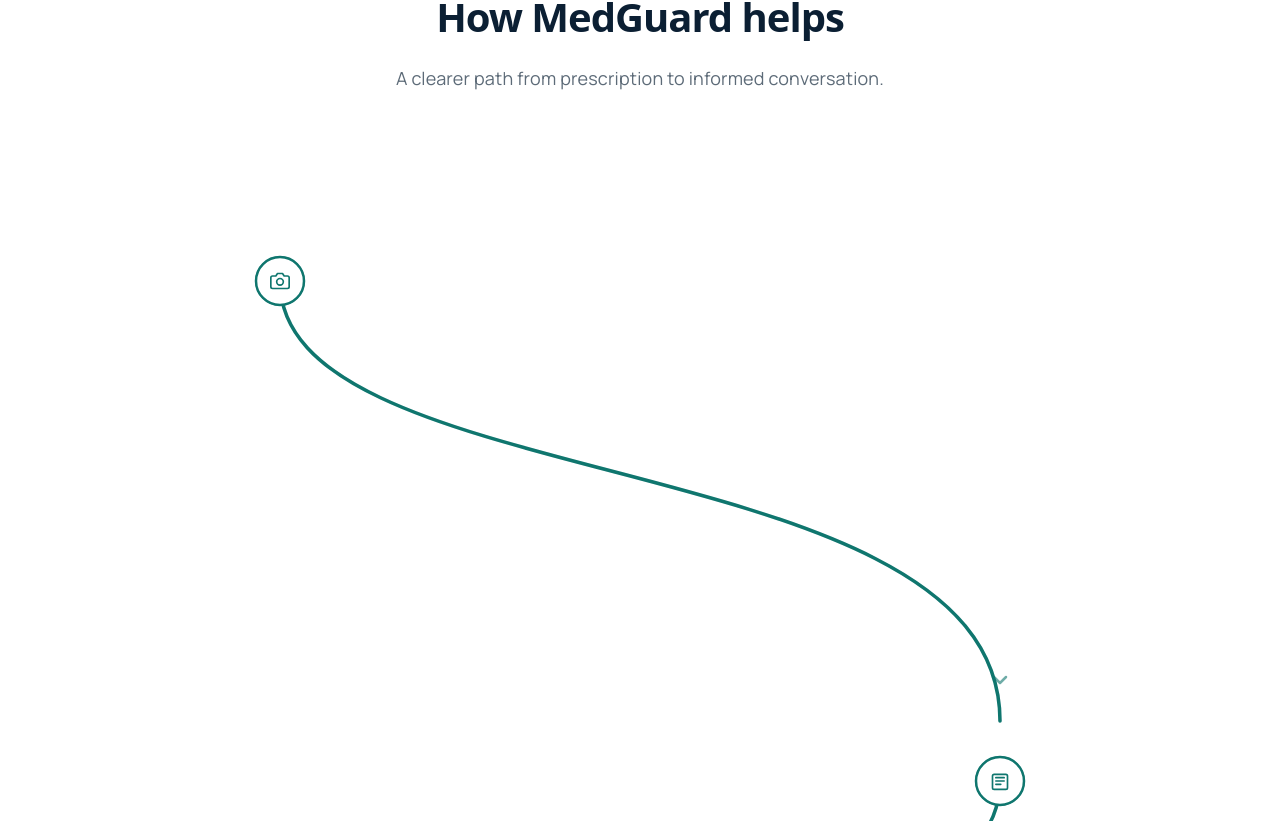
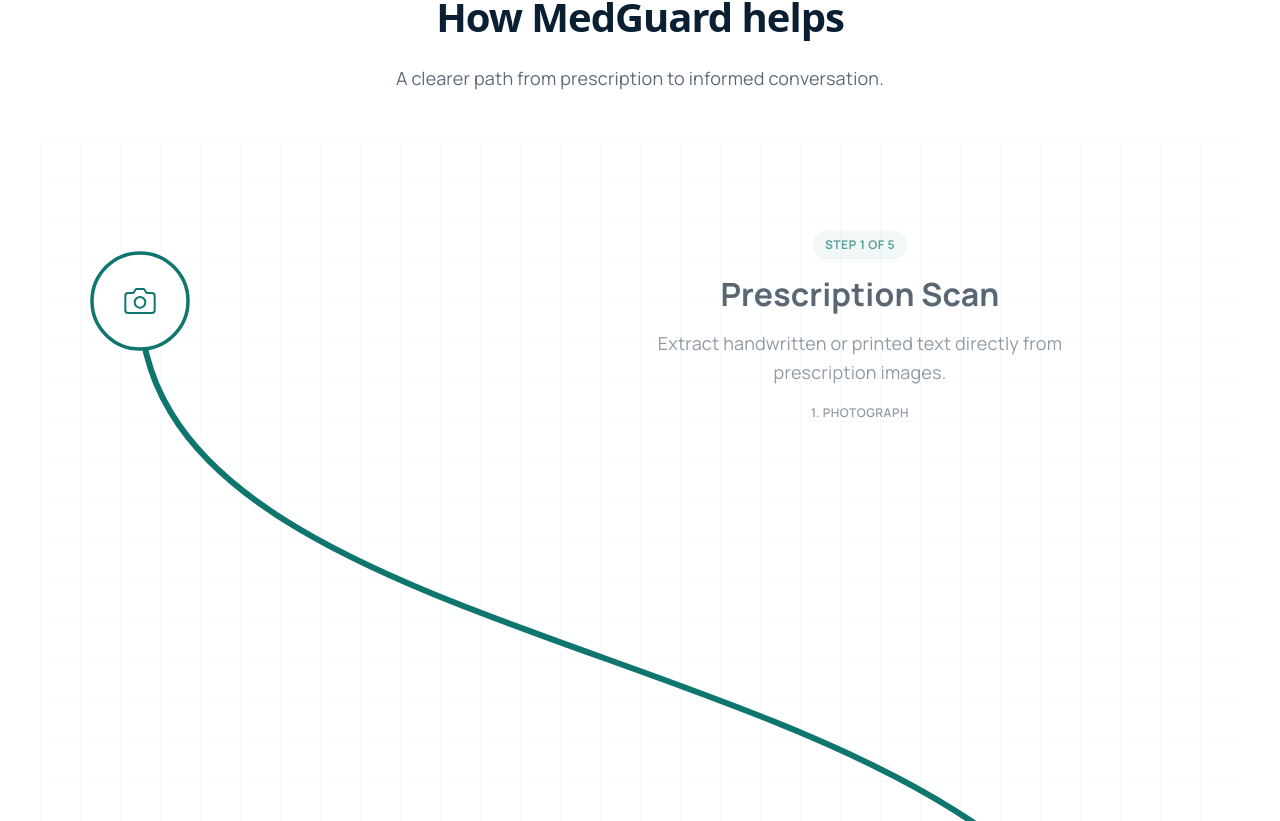
Before and after one commit to Sarveshero3/MedGuard, a React (Vite) app in the folder frontend/: page / in a window 1280 px wide. Shown: the part 5339-6160 px from the top of the page. Built offline with nearby package versions, Linux system fonts and the light colour scheme; no server answers.

Commit message:
feat: full-screen isolated steps (100vh), large flush nodes, restored visible marker, borderless text, track termination at step 5, graph-paper grid background, remove 'See how MedGuard works' CTA. Update docs.

```diff
--- a/frontend/src/components/MedGuardFlowchart.css
+++ b/frontend/src/components/MedGuardFlowchart.css
@@ -1,41 +1,39 @@
 /* ==========================================================================
-   MedGuardFlowchart — Vertical Scroll-Scrubbed Winding Path Overhaul Styles
+   MedGuardFlowchart — Overhauled Full-Screen Isolated Vertical Stepper
    ========================================================================== */
 
 .mg-flow-v {
   position: relative;
   width: 100%;
-  margin: 0 auto;
-  padding: 80px 0;
-  transition: background 0.3s ease;
+  transition: background-color 0.4s ease;
   overflow: hidden;
+  /* Double background layer: graph paper grid + dynamic tint transition */
+  background-image:
+    linear-gradient(rgba(15, 118, 110, 0.03) 1px, transparent 1px),
+    linear-gradient(90deg, rgba(15, 118, 110, 0.03) 1px, transparent 1px);
+  background-size: 40px 40px;
 }
 
 .mg-flow-v__timeline {
-  max-width: 960px;
-  margin: 0 auto;
+  width: 100%;
   position: relative;
-  display: flex;
-  flex-direction: column;
-  gap: 0;
 }
 
 .mg-flow-v__step {
   position: relative;
   width: 100%;
-  height: 500px; /* fixed height per segment for exact coordination */
-  overflow: visible;
+  height: 100vh; /* Full screen isolation */
+  min-height: 100vh;
+  overflow: hidden; /* No neighboring step elements bleed into view */
 }
 
-/* SVG Winding Path Layer */
+/* Full screen SVG coordinates layer */
 .mg-flow-v__svg-layer {
   position: absolute;
   top: 0;
-  left: 50%;
-  transform: translateX(-50%);
+  left: 0;
   width: 100%;
-  max-width: 960px;
-  height: 500px;
+  height: 100%;
   pointer-events: none;
   z-index: 1;
 }
@@ -43,28 +41,27 @@
 .mg-flow-v__step-svg {
   width: 100%;
   height: 100%;
-  overflow: visible;
   display: block;
 }
 
-/* Active path trace animates on scroll */
+/* Winding S-curve trail animation */
 .mg-flow-v__path-active {
   transition: stroke-dashoffset 0.05s linear;
 }
 
-/* Pulse animation on active node circle */
+/* Node pulse glow animation scaled up */
 .mg-flow-v__node-pulse {
-  animation: mg-pulse-ring-v 2s cubic-bezier(0.25, 0, 0, 1) infinite;
+  animation: mg-pulse-ring-v2 2.2s cubic-bezier(0.25, 0, 0, 1) infinite;
   transform-origin: center;
 }
 
-@keyframes mg-pulse-ring-v {
+@keyframes mg-pulse-ring-v2 {
   0% {
-    r: 24px;
+    r: 48px;
     opacity: 0.8;
   }
   100% {
-    r: 38px;
+    r: 76px;
     opacity: 0;
   }
 }
@@ -82,17 +79,17 @@
   color: var(--mg-accent);
 }
 
-/* Short traveling marker dot flourish */
+/* Travel marker dot flourish */
 .mg-flow-v__travel-dot {
-  filter: drop-shadow(0 2px 6px rgba(15, 118, 110, 0.4));
+  filter: drop-shadow(0 4px 10px rgba(15, 118, 110, 0.4));
 }
 
-/* Continuation chevron cue */
+/* Bounce animation on continuation chevron */
 .mg-flow-v__cue-chevron {
-  animation: mg-cue-bounce 1.5s ease-in-out infinite;
+  animation: mg-chevron-bounce 1.6s ease-in-out infinite;
 }
 
-@keyframes mg-cue-bounce {
+@keyframes mg-chevron-bounce {
   0%, 100% {
     transform: translateY(0);
     opacity: 0.6;
@@ -103,64 +100,65 @@
   }
 }
 
-/* Description Card Layer (Top-anchored next to node) */
+/* Description Card Layer (Top-anchored next to node, rendered directly on page) */
 .mg-flow-v__card-wrapper {
   position: absolute;
-  top: 24px; /* anchors card at same height as node (y=60 center of circle) */
-  width: 320px;
+  top: 100px; /* Aligns vertically with the node center (y=160) */
+  width: 440px; /* Expanded text block width for generous readability */
   z-index: 10;
   pointer-events: none;
   transition: opacity 0.25s linear, transform 0.25s cubic-bezier(0.16, 1, 0.3, 1), visibility 0.25s;
 }
 
-/* Position cards on opposite side of nodes */
+/* Position cards on opposite side of screen edges */
 .mg-flow-v__card-wrapper--right {
-  left: 480px; /* Right column of centered 960px container */
+  left: 50%;
 }
 
 .mg-flow-v__card-wrapper--left {
-  right: 480px; /* Left column of centered 960px container */
+  right: 50%;
 }
 
 .mg-flow-v__card-inner {
-  background: var(--mg-white);
-  border: 1px solid var(--mg-border);
-  border-radius: 20px;
-  padding: 24px;
-  box-shadow: 0 10px 30px rgba(11, 31, 51, 0.04);
+  /* Rendered directly on page - no borders, box, or backgrounds */
+  background: transparent;
+  border: none;
+  padding: 0;
+  box-shadow: none;
   pointer-events: auto;
 }
 
 .mg-flow-v__card-badge {
   display: inline-block;
-  font-size: 11px;
+  font-size: 12px;
   font-weight: 700;
   color: var(--mg-accent);
   background: rgba(15, 118, 110, 0.08);
-  padding: 4px 10px;
+  padding: 5px 12px;
   border-radius: 9999px;
   letter-spacing: 0.5px;
   text-transform: uppercase;
-  margin-bottom: 12px;
+  margin-bottom: 16px;
 }
 
 .mg-flow-v__card-title {
-  font-size: 18px;
+  font-size: 32px; /* Prominent headline text */
   font-weight: 700;
   color: var(--mg-ink);
-  margin: 0 0 8px;
+  margin: 0 0 16px;
+  line-height: 1.2;
 }
 
 .mg-flow-v__card-desc {
-  font-size: 14px;
+  font-size: 18px; /* Prominent body copy */
   color: var(--mg-muted);
-  line-height: 1.5;
-  margin: 0 0 12px;
+  line-height: 1.6;
+  margin: 0 0 16px;
 }
 
 .mg-flow-v__card-label {
   display: block;
-  font-size: 11px;
+  font-size: 12px;
   font-weight: 600;
   color: var(--mg-muted);
   text-transform: uppercase;
@@ -169,30 +167,25 @@
 
 /* ==========================================================================
    Mobile/Tablet responsive overrides
-   ========================================================================= */
+   ========================================================================== */
 
 @media (max-width: 992px) {
-  .mg-flow-v__timeline {
-    padding: 0 24px;
-  }
-
-  .mg-flow-v__card-wrapper--right {
-    left: 450px;
-  }
-
-  .mg-flow-v__card-wrapper--left {
-    right: 450px;
+  .mg-flow-v__card-wrapper {
+    width: 380px;
   }
 }
 
 @media (max-width: 768px) {
   .mg-flow-v {
     padding: 40px 0;
+    background-size: 30px 30px;
   }
 
   .mg-flow-v__step {
     height: auto;
-    margin-bottom: 32px;
+    min-height: auto;
+    margin-bottom: 40px;
+    padding: 0 24px;
   }
 
   .mg-flow-v__step:last-child {
@@ -200,7 +193,7 @@
   }
 
   .mg-flow-v__svg-layer {
-    display: none; /* Disable SVG curves on mobile to avoid layout breaking and jank */
+    display: none; /* Hide SVG coordinates entirely on mobile */
   }
 
   .mg-flow-v__card-wrapper {
@@ -215,7 +208,12 @@
     pointer-events: auto;
   }
 
-  .mg-flow-v__card-inner {
-    box-shadow: 0 4px 12px rgba(11, 31, 51, 0.03);
+  .mg-flow-v__card-title {
+    font-size: 24px;
+    margin-bottom: 12px;
+  }
+
+  .mg-flow-v__card-desc {
+    font-size: 15px;
   }
 }
--- a/frontend/src/components/MedGuardFlowchart.jsx
+++ b/frontend/src/components/MedGuardFlowchart.jsx
@@ -10,7 +10,7 @@
     title: 'Prescription Scan',
     desc: 'Extract handwritten or printed text directly from prescription images.',
     icon: (
-      <svg width="20" height="20" viewBox="0 0 24 24" fill="none" stroke="currentColor" strokeWidth="2" strokeLinecap="round" strokeLinejoin="round">
+      <svg width="32" height="32" viewBox="0 0 24 24" fill="none" stroke="currentColor" strokeWidth="1.5" strokeLinecap="round" strokeLinejoin="round">
         <path d="M23 19a2 2 0 0 1-2 2H3a2 2 0 0 1-2-2V8a2 2 0 0 1 2-2h4l2-3h6l2 3h4a2 2 0 0 1 2 2z" />
         <circle cx="12" cy="13" r="4" />
       </svg>
@@ -22,7 +22,7 @@
     title: 'OCR Extraction',
     desc: 'Parse medicine names, dosages, and frequencies into tabular data.',
     icon: (
-      <svg width="20" height="20" viewBox="0 0 24 24" fill="none" stroke="currentColor" strokeWidth="2" strokeLinecap="round" strokeLinejoin="round">
+      <svg width="32" height="32" viewBox="0 0 24 24" fill="none" stroke="currentColor" strokeWidth="1.5" strokeLinecap="round" strokeLinejoin="round">
         <rect x="3" y="4" width="18" height="18" rx="2" />
         <path d="M7 8h10M7 12h10M7 16h6" />
       </svg>
@@ -34,7 +34,7 @@
     title: 'Generic Resolution',
     desc: 'Map brand names to generic molecule equivalents automatically.',
     icon: (
-      <svg width="20" height="20" viewBox="0 0 24 24" fill="none" stroke="currentColor" strokeWidth="2" strokeLinecap="round" strokeLinejoin="round">
+      <svg width="32" height="32" viewBox="0 0 24 24" fill="none" stroke="currentColor" strokeWidth="1.5" strokeLinecap="round" strokeLinejoin="round">
         <path d="m10.5 20.5 10-10a4.95 4.95 0 1 0-7-7l-10 10a4.95 4.95 0 1 0 7 7Z" />
         <path d="m8.5 8.5 7 7" />
       </svg>
@@ -46,7 +46,7 @@
     title: 'Safety Check',
     desc: 'Verify cross-interactions deterministically using safety logic.',
     icon: (
-      <svg width="20" height="20" viewBox="0 0 24 24" fill="none" stroke="currentColor" strokeWidth="2" strokeLinecap="round" strokeLinejoin="round">
+      <svg width="32" height="32" viewBox="0 0 24 24" fill="none" stroke="currentColor" strokeWidth="1.5" strokeLinecap="round" strokeLinejoin="round">
         <path d="M12 22s8-4 8-10V5l-8-3-8 3v7c0 6 8 10 8 10z" />
       </svg>
     ),
@@ -57,7 +57,7 @@
     title: 'Visit Brief',
     desc: 'Generate preparation guides and structured questions for doctor appointments.',
     icon: (
-      <svg width="20" height="20" viewBox="0 0 24 24" fill="none" stroke="currentColor" strokeWidth="2" strokeLinecap="round" strokeLinejoin="round">
+      <svg width="32" height="32" viewBox="0 0 24 24" fill="none" stroke="currentColor" strokeWidth="1.5" strokeLinecap="round" strokeLinejoin="round">
         <path d="M14 2H6a2 2 0 0 0-2 2v16a2 2 0 0 0 2 2h12a2 2 0 0 0 2-2V8z" />
         <path d="M14 2v6h6M16 13H8M16 17H8M10 9H8" />
       </svg>
@@ -90,24 +90,18 @@
   // State to track current active step
   const [activeStep, setActiveStep] = useState(0);
 
-  // Smoothly transform background gradient between light teal and pure white based on scroll
-  const background = useTransform(
+  // Smoothly transform background color between light teal and pure white based on scroll
+  const backgroundColor = useTransform(
     scrollYProgress,
     [0, 0.25, 0.5, 0.75, 1.0],
-    [
-      'radial-gradient(120% 120% at 50% 10%, #ffffff 0%, #f4fbfb 50%, #e6f2f2 100%)',
-      'radial-gradient(120% 120% at 50% 10%, #e6f2f2 0%, #f4fbfb 50%, #ffffff 100%)',
-      'radial-gradient(120% 120% at 50% 10%, #ffffff 0%, #f0f7f7 50%, #e6f2f2 100%)',
-      'radial-gradient(120% 120% at 50% 10%, #e6f2f2 0%, #ffffff 50%, #f4fbfb 100%)',
-      'radial-gradient(120% 120% at 50% 10%, #f4fbfb 0%, #f0f7f7 50%, #ffffff 100%)'
-    ]
+    ['#ffffff', '#f0f9f9', '#e6f4f4', '#f4fbfb', '#ffffff']
   );
 
   return (
     <div
       ref={containerRef}
       className="mg-flow-v"
-      style={{ background }}
+      style={{ backgroundColor }}
     >
       <div className="mg-flow-v__timeline">
         {FLOW_STEPS.map((step, idx) => (
@@ -133,20 +127,37 @@
   const pathRef = useRef(null);
   const [pathLen, setPathLen] = useState(0);
 
+  // Get screen size dynamically to scale path overlay exactly
+  const [dimensions, setDimensions] = useState({ width: 1200, height: 800 });
+
+  useEffect(() => {
+    const handleResize = () => {
+      if (sectionRef.current) {
+        setDimensions({
+          width: sectionRef.current.clientWidth,
+          height: sectionRef.current.clientHeight,
+        });
+      }
+    };
+    handleResize();
+    window.addEventListener('resize', handleResize);
+    return () => window.removeEventListener('resize', handleResize);
+  }, []);
+
   // States driven by local scroll to control carousel card and travel marker
   const [cardOpacity, setCardOpacity] = useState(0);
   const [cardTranslateY, setCardTranslateY] = useState(40);
   const [markerPos, setMarkerPos] = useState({ x: 0, y: 0 });
   const [showMarker, setShowMarker] = useState(false);
 
-  // Measure SVG path length on mount
+  // Measure SVG path length on coordinate changes
   useEffect(() => {
     if (pathRef.current) {
       setPathLen(pathRef.current.getTotalLength());
     }
-  }, []);
+  }, [dimensions]);
 
-  // Track scroll of this step section
+  // Track scroll of this step section (Full viewport height 100vh)
   const { scrollYProgress } = useScroll({
     target: sectionRef,
     offset: ['start center', 'end center'],
@@ -193,21 +204,22 @@
   });
 
   // Calculate coordinates based on strictly alternating side layout:
-  // Node coordinates inside the 960x500 viewBox
+  // Node coordinates inside the dynamic pixel coordinate space
   const isLeft = index % 2 === 0;
-  const nodeX = isLeft ? 120 : 840;
-  const nodeY = 60;
+
+  // Large prominent node offsets flush against screen margins
+  const nodeX = isLeft ? 100 : dimensions.width - 100;
+  const nodeY = 160;
 
   // Next node coordinates (opposite side, top of next section / bottom of current section)
-  const nextX = isLeft ? 840 : 120;
-  const nextY = 500;
+  const nextX = isLeft ? dimensions.width - 100 : 100;
+  const nextY = dimensions.height + 160;
 
-  // Large, dramatic sweeping curve: S-curve using cubic bezier control points
+  // Winding curves: Path terminates completely at Step 5 node
   const pathD = isLast
-    ? `M ${nodeX} ${nodeY} L ${nodeX} 200` // Final step path ends shortly
-    : `M ${nodeX} ${nodeY} C ${nodeX} 280, ${nextX} 220, ${nextX} ${nextY}`;
+    ? ''
+    : `M ${nodeX} ${nodeY} C ${nodeX} ${dimensions.height * 0.5 + 160}, ${nextX} ${dimensions.height * 0.4 + 160}, ${nextX} ${nextY}`;
 
-  // active path trace driven by scroll progress
   const dashOffset = isCompleted ? 0 : (1 - scrollYProgress.get()) * pathLen;
 
   return (
@@ -215,43 +227,48 @@
       {/* SVG Path & Node Layer */}
       <div className="mg-flow-v__svg-layer">
         <svg
-          viewBox="0 0 960 500"
+          width="100%"
+          height="100%"
           className="mg-flow-v__step-svg"
-          preserveAspectRatio="xMidYMid meet"
+          style={{ overflow: 'visible' }}
         >
           {/* Background winding path (faint) */}
+          {pathD && (
             <path
               d={pathD}
               fill="none"
-            stroke="rgba(226, 232, 240, 0.7)"
-            strokeWidth="3.5"
+              stroke="rgba(226, 232, 240, 0.8)"
+              strokeWidth="6"
               strokeLinecap="round"
             />
+          )}
 
           {/* Active path trail (colored, stays filled if completed) */}
+          {pathD && (
             <path
               ref={pathRef}
               d={pathD}
               fill="none"
               stroke="var(--mg-accent)"
-            strokeWidth="3.5"
+              strokeWidth="6"
               strokeLinecap="round"
               strokeDasharray={pathLen || 1}
               strokeDashoffset={isCompleted ? 0 : dashOffset}
               className="mg-flow-v__path-active"
             />
+          )}
 
-          {/* Node SVG Group (anchored perfectly at start coordinates) */}
+          {/* Node SVG Group (large and prominent node circles) */}
           <g>
-            {/* Glowing ring if active */}
+            {/* Pulsing glow outer ring if active */}
             {activeStep >= index && (
               <circle
                 cx={nodeX}
                 cy={nodeY}
-                r="30"
+                r="64"
                 fill="none"
                 stroke="var(--mg-accent)"
-                strokeWidth="1.5"
+                strokeWidth="2"
                 className="mg-flow-v__node-pulse"
               />
             )}
@@ -259,15 +276,15 @@
             <circle
               cx={nodeX}
               cy={nodeY}
-              r="24"
+              r="48"
               fill="var(--mg-white)"
               stroke={activeStep >= index ? 'var(--mg-accent)' : 'rgba(226, 232, 240, 0.8)'}
-              strokeWidth="2.5"
+              strokeWidth="3.5"
               className="mg-flow-v__node-circle"
             />
             {/* Embedded step icon */}
             <g
-              transform={`translate(${nodeX - 10}, ${nodeY - 10})`}
+              transform={`translate(${nodeX - 16}, ${nodeY - 16})`}
               className={`mg-flow-v__node-icon ${activeStep >= index ? 'mg-flow-v__node-icon--active' : ''}`}
             >
               {step.icon}
@@ -280,16 +297,16 @@
               <circle
                 cx="0"
                 cy="0"
-                r="10"
+                r="18"
                 fill="var(--mg-accent)"
                 stroke="var(--mg-white)"
-                strokeWidth="2.5"
+                strokeWidth="3"
                 className="mg-flow-v__travel-dot"
               />
               <circle
                 cx="0"
                 cy="0"
-                r="3"
+                r="5"
                 fill="var(--mg-white)"
               />
             </g>
@@ -297,12 +314,12 @@
 
           {/* Continuation chevron cue before path exits section */}
           {!isLast && (
-            <g transform={`translate(${nextX}, ${nextY - 40})`} className="mg-flow-v__cue">
+            <g transform={`translate(${nextX}, ${dimensions.height - 40})`} className="mg-flow-v__cue">
               <path
-                d="M -6 -4 L 0 2 L 6 -4"
+                d="M -8 -5 L 0 3 L 8 -5"
                 fill="none"
                 stroke="var(--mg-accent)"
-                strokeWidth="2.5"
+                strokeWidth="3"
                 strokeLinecap="round"
                 strokeLinejoin="round"
                 className="mg-flow-v__cue-chevron"
@@ -312,7 +329,7 @@
         </svg>
       </div>
 
-      {/* Description Card Layer (Top-anchored next to node) */}
+      {/* Description Card Layer (Top-anchored, rendered directly on page with no borders/box) */}
       <div
         className={`mg-flow-v__card-wrapper ${isLeft ? 'mg-flow-v__card-wrapper--right' : 'mg-flow-v__card-wrapper--left'}`}
         style={{
--- a/frontend/src/data/medguardFrames.js
+++ b/frontend/src/data/medguardFrames.js
@@ -40,6 +40,5 @@
     end: 1.0,
     headline: 'Designed to help you prepare, not diagnose.',
     body: 'Clearer information for more informed conversations with your clinician.',
-    cta: { label: 'See how MedGuard works', href: '#how-it-works' },
   },
 ];
--- a/frontend/src/pages/Home.jsx
+++ b/frontend/src/pages/Home.jsx
@@ -269,7 +269,7 @@
               size="lg"
               asChild
             >
-              <a href="#how-it-works">See how MedGuard works</a>
+              <a href="/login">Get Started</a>
             </Button>
           </motion.div>
         </section>
```
Also changed, not shown: 1 other file (tests, documents, lock files or other folders). Lines whose indentation alone changed are shown as unchanged.
